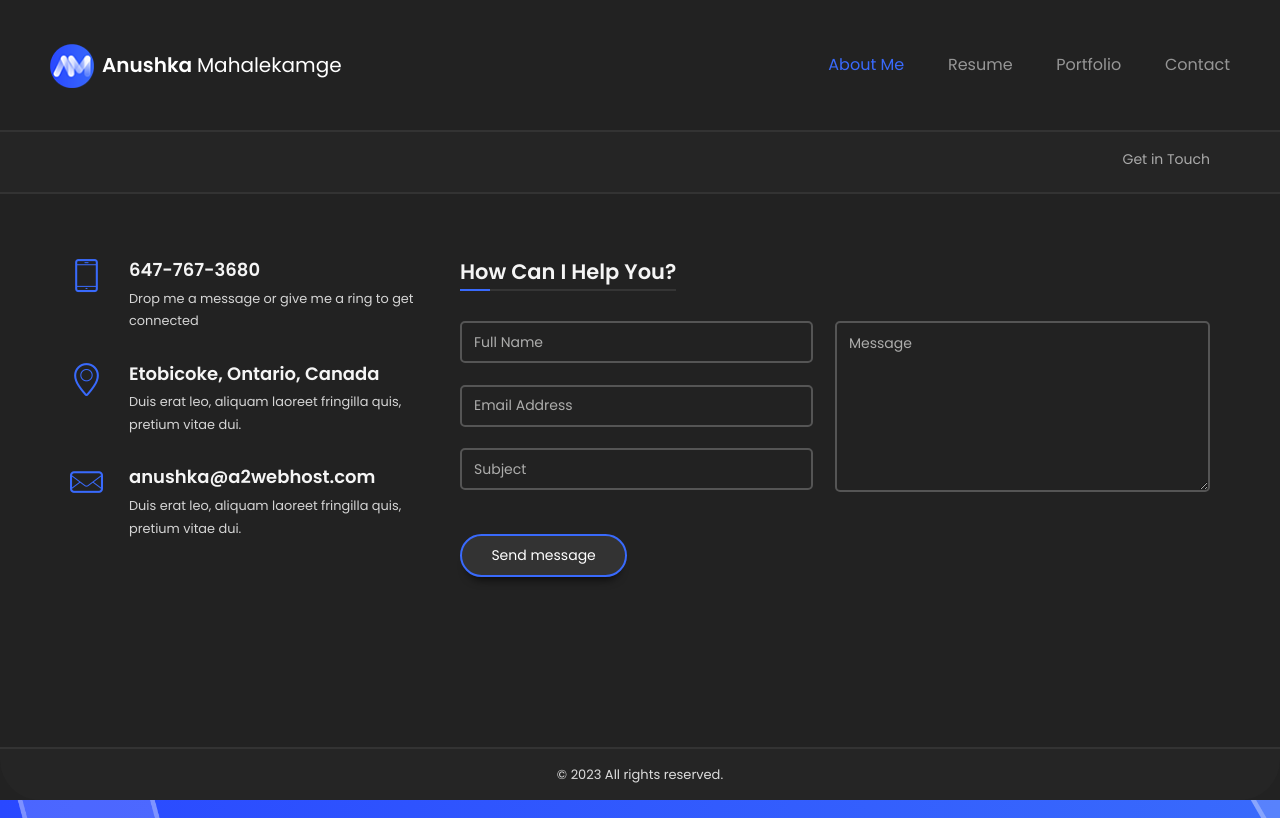
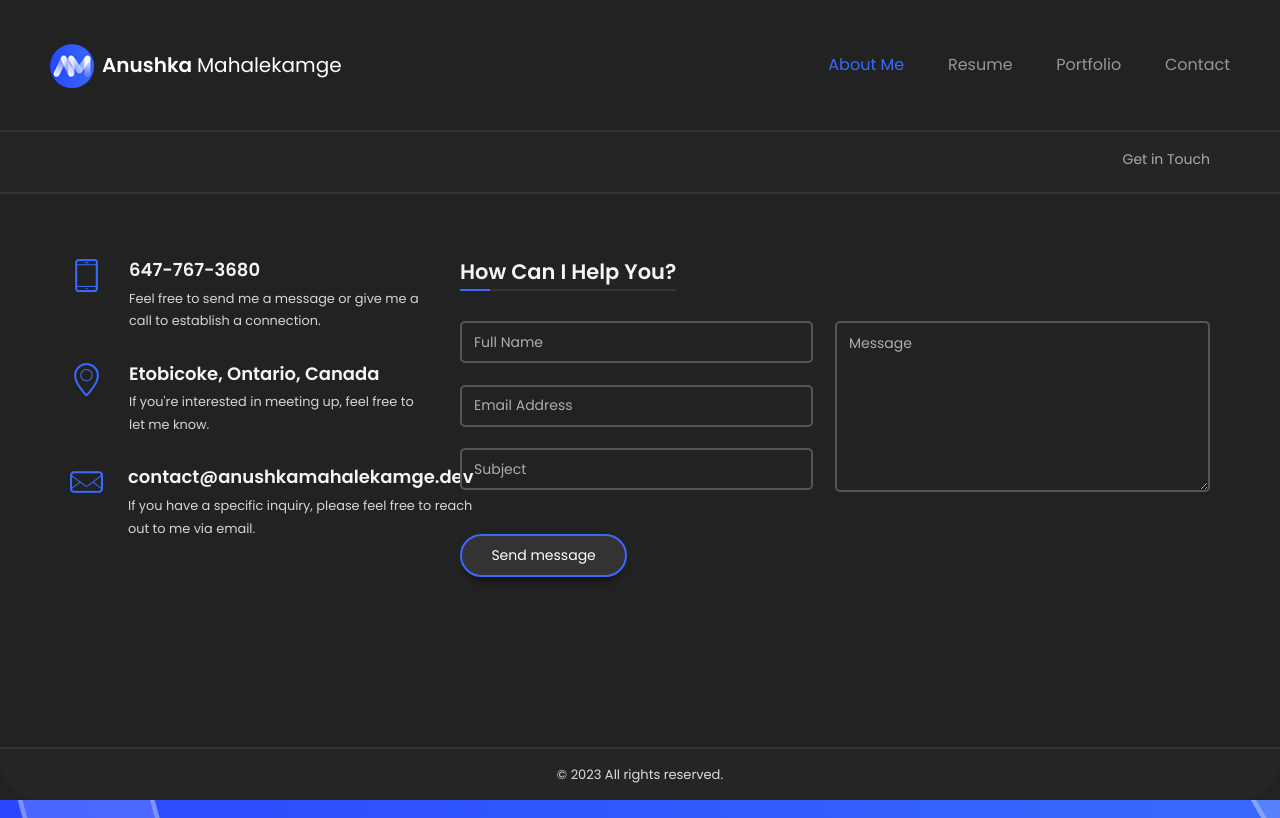
Before and after one commit to amilaanushka/anushka, a PHP site: page /contact.php in a window 1280 px wide. Run offline with PHP 8.4, Linux system fonts and the light colour scheme; some libraries are stand-ins or nearby versions.

Commit message:
contact update

```diff
--- a/contact.php
+++ b/contact.php
@@ -30,7 +30,7 @@
                         </div>
                         <div class="ci-text">
                           <h4>647-767-3680</h4>
-                          <p>Drop me a message or give me a ring to get connected</p>
+                          <p>Feel free to send me a message or give me a call to establish a connection.</p>
                         </div>
                       </div>
 
@@ -40,7 +40,7 @@
                         </div>
                         <div class="ci-text">
                           <h4>Etobicoke, Ontario, Canada</h4>
-                          <p>Duis erat leo, aliquam laoreet fringilla quis, pretium vitae dui.</p>
+                          <p>If you're interested in meeting up, feel free to let me know. </p>
                         </div>
                       </div>
 
@@ -49,8 +49,8 @@
                           <i class="linecons linecons-mail"></i>
                         </div>
                         <div class="ci-text">
-                          <h4>anushka@a2webhost.com</h4>
-                          <p>Duis erat leo, aliquam laoreet fringilla quis, pretium vitae dui.</p>
+                          <h4>contact@anushkamahalekamge.dev</h4>
+                          <p>If you have a specific inquiry, please feel free to reach out to me via email.</p>
                         </div>
                       </div>
                     </div>
```
